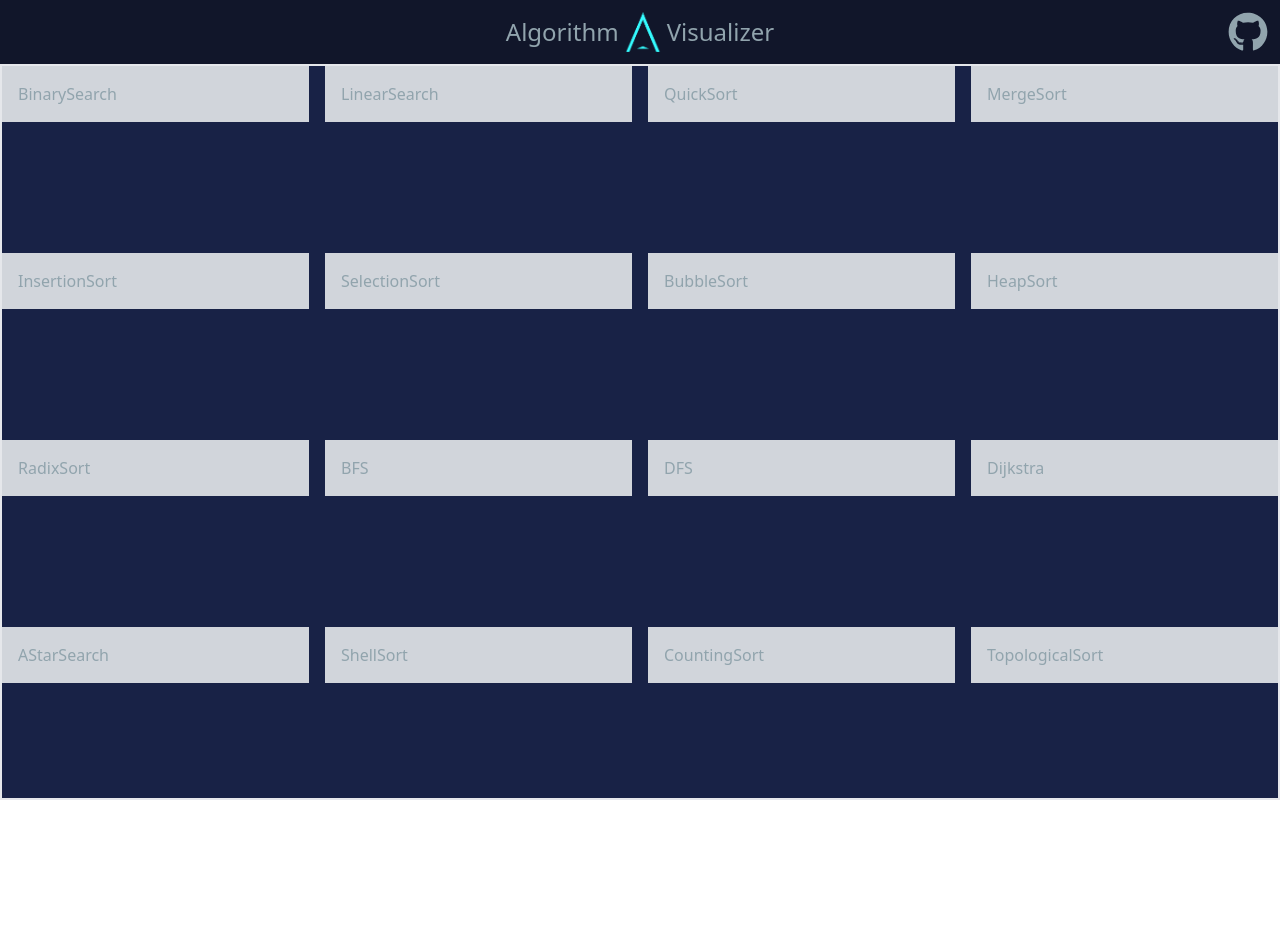
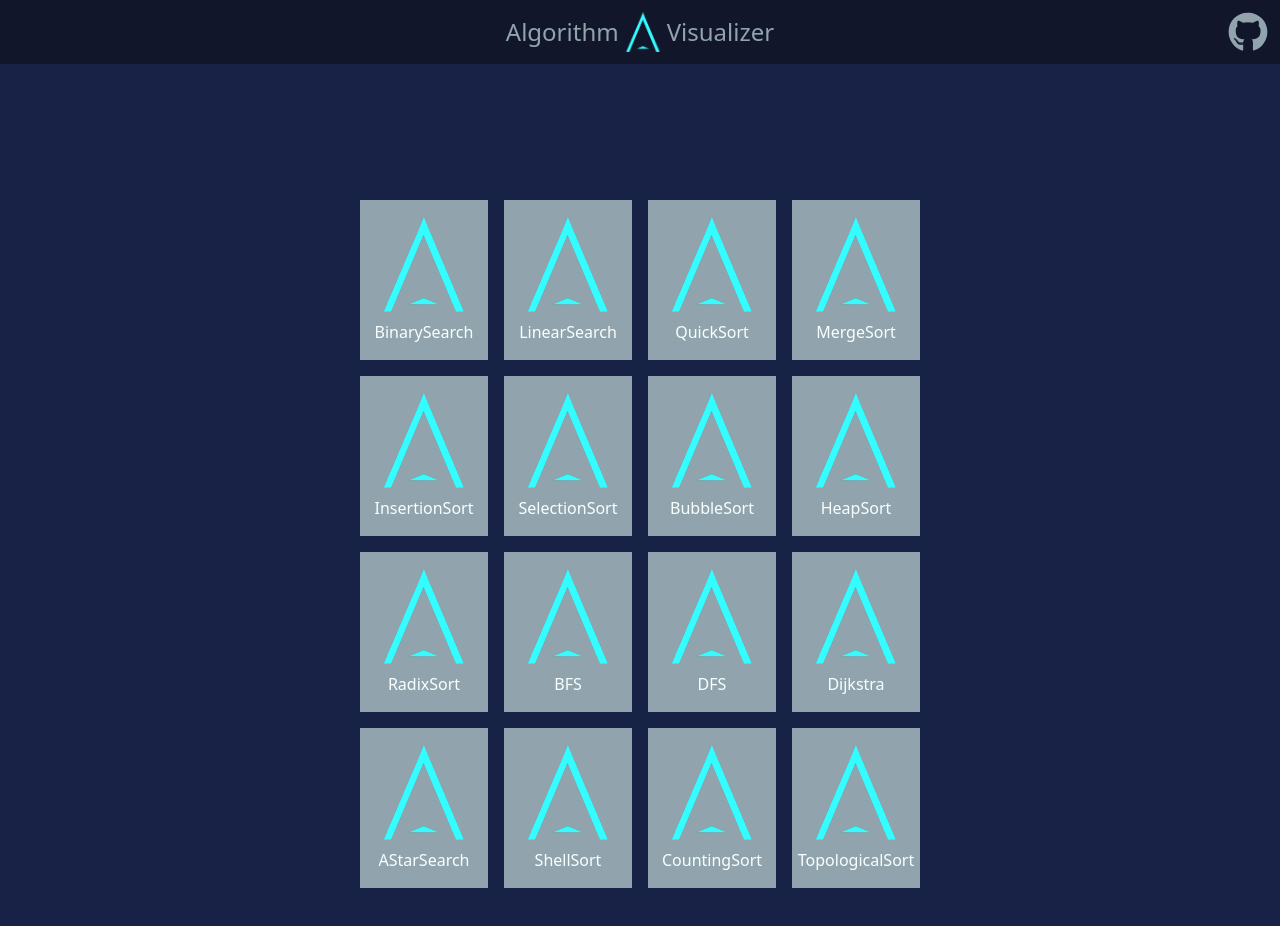
Before and after one commit to BradT615/Algorithm-Visualizer, a React (Create React App) app: page / in a window 1280 px wide. Before the commit the page ends 800 px from the top, so only its background shows below. Built offline with nearby package versions, Linux system fonts and the light colour scheme.

Commit message:
centered grid

```diff
--- a/src/App.js
+++ b/src/App.js
@@ -9,7 +9,7 @@ function App() {
         <Router>
             <div className='flex flex-col bg-customBlue min-h-screen text-customGray'>
                 <Navbar />
-                <div className="flex flex-grow">
+                <div>
                     <Routes>
                         <Route path="/" element={<Home />} />
                         <Route path="/:algorithmName" element={<Algorithm />} />
--- a/src/components/Home.js
+++ b/src/components/Home.js
@@ -1,5 +1,6 @@
 import React from 'react';
 import { Link } from 'react-router-dom';
+import logo from '../assets/logo-removebg.png';
 
 function Home() {
     const algorithmNames = [
@@ -10,12 +11,14 @@ function Home() {
     ];
 
     return (
-        <div className="flex flex-col flex-grow">
-            <div className="flex-grow grid grid-cols-4 gap-4 w-full border-2">
-                {/* Grid items */}
+        <div className="h-full max-w-7xl m-auto flex flex-col justify-center items-center">
+            <div className="grid grid-cols-2 md:grid-cols-4 gap-4 mt-24 p-10">
                 {algorithmNames.map((name, i) => (
                     <Link key={i} to={`/${name}`}>
-                        <div className="bg-gray-300 p-4">{name}</div>
+                        <div className="bg-customGray text-customOffWhite p-4 flex flex-col items-center w-32">
+                            <img src={logo} alt="Algorithm Logo" className="mb-2" />
+                            {name}
+                        </div>
                     </Link>
                 ))}
             </div>
```
